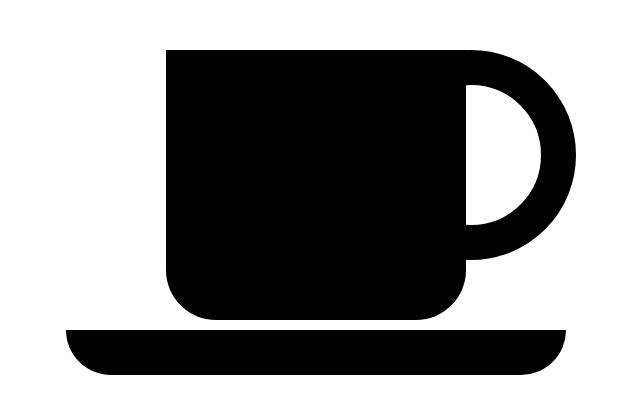
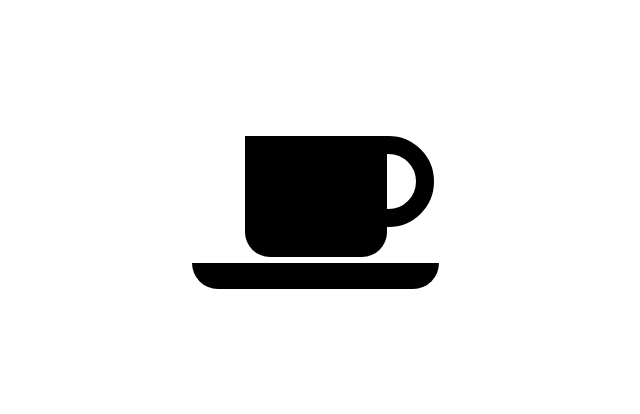
Before and after one commit to KornTheBkk/Forviz-TestA, a plain HTML site: page index.html in a window 1280 px wide. Shown: the whole page, without its empty margins (324-964 px from the left). Drawn offline with Linux system fonts and the light colour scheme.

Commit message:
Test A done.

```diff
--- a/index.html
+++ b/index.html
@@ -13,35 +13,37 @@
     <div class="cup"></div>
 
     <style type="text/css">
+        body {
+            padding: 10% 0;
+        }
+
         div.cup {
-            margin: 50px auto;
-            width: 300px;
-            height: 270px;
-            background-color: #000;
+            margin: 0 auto;
+            width: 142px;
+            height: 121px;
+            background-color: black;
             position: relative;
-            border-bottom-left-radius: 50px;
-            border-bottom-right-radius: 50px;
+            border-bottom-left-radius: 25px;
+            border-bottom-right-radius: 25px;
         }
 
         div.cup::before {
             content: '';
             position: absolute;
-            z-index: 1;
-            width: 140px;
-            height: 140px;
-            right: -110px;
+            width: 55px;
+            height: 55px;
+            right: -47px;
             border-radius: 50%;
-            border: 35px solid black;
+            border: 18px solid black;
         }
 
         div.cup::after {
             content: '';
             position: absolute;
-            z-index: 1;
-            width: 500px;
-            height: 45px;
-            bottom: -55px;
-            left: -100px;
+            width: 247px;
+            height: 26px;
+            bottom: -32px;
+            left: -53px;
             background-color: black;
             border-bottom-left-radius: 45px;
             border-bottom-right-radius: 45px;
```
